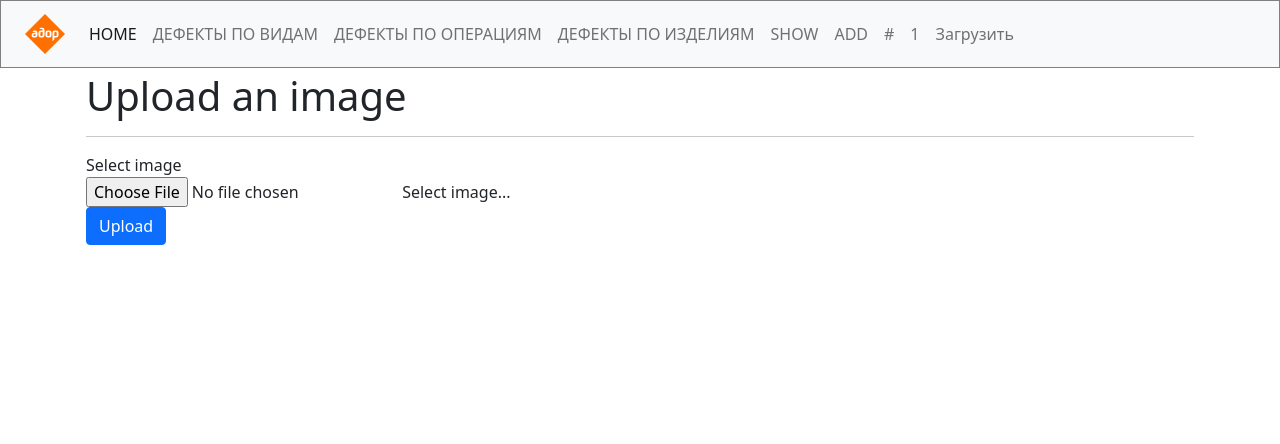
After one commit to DjonnyLem/catalog, a Flask app: page /upload in a window 1280 px wide. The commit adds this page. Shown: the top 444 px of the page. Run offline with Flask 2, Linux system fonts and the light colour scheme; some libraries are stand-ins or nearby versions.

Commit message:
26/04/2021 16:16

```diff
--- a/app.py
+++ b/app.py
@@ -2,7 +2,7 @@ from flask import Flask, render_template, url_for, request, redirect, flash
 from flask_sqlalchemy import SQLAlchemy
 from datetime import datetime
 from menu import menu
-
+#import upload
 
 
 app = Flask(__name__)
@@ -199,6 +199,73 @@ def defect():
     return render_template("defect.html")
 
 
+#app.config["IMAGE_UPLOADS"] = "/home/tech-3/Рабочий стол/test/app/static/img/uploads"
+#app.config["IMAGE_UPLOADS"] = "/home/lem/PROJECTS/test/app/static/img/uploads"
+app.config["ALLOWED_IMAGE_EXTENSIONS"] = ["JPEG", "JPG", "PNG", "GIF"]
+app.config["MAX_IMAGE_FILESIZE"] = 4 * 1024 * 1024
+
+
+
+def allowed_image(filename):
+
+        if not "." in filename:
+                return False
+
+        ext = filename.rsplit(".", 1)[1]
+
+        if ext.upper() in app.config["ALLOWED_IMAGE_EXTENSIONS"]:
+                return True
+        else:
+                return False
+
+def allowed_image_filesize(filesize):
+
+        if int(filesize) <= app.config["MAX_IMAGE_FILESIZE"]:
+                return True
+        else:
+                return False
+
+
+@app.route("/upload", methods=["GET", "POST"])
+def upload():
+
+        if request.method == "POST":
+
+                if request.files:
+
+                        if "filesize" in request.cookies:
+
+                                if not allowed_image_filesize(request.cookies["filesize"]):
+                                        print("Filesize exceeded maximum limit")
+                                        return redirect(request.url)
+
+                        image = request.files["image"]
+
+                        if image.filename == "":
+                                print("No filename")
+                                return redirect(request.url)
+
+                        if allowed_image(image.filename):
+                                filename = secure_filename(image.filename)
+
+                                image.save(os.path.join(app.config["IMAGE_UPLOADS"], filename))
+
+                                print("Image saved")
+
+                                return redirect(request.url)
+
+                        else:
+                                print("That file extension is not allowed")
+                                return redirect(request.url)
+
+        return render_template("upload.html")
+
+if __name__ == "__main__":
+    app.run(debug=True)
+
+
+
+
 #    def __repr__(self):
 #        return '<Article %r>' % self.id
 
@@ -287,7 +354,3 @@ def defect():
 #            return "При добавлении статьи произошла ошибка"
 #    else:
 #        return render_template("create-article.html")
-
-
-if __name__ == "__main__":
-    app.run(debug=True)
--- a/templates/base1.html
+++ b/templates/base1.html
@@ -16,6 +16,7 @@
 <body>
 
   <style>
+
     .bd-placeholder-img {
       font-size: 1.125rem;
       text-anchor: middle;
@@ -33,8 +34,8 @@
 
 
   <!-- Custom styles for this template -->
-  <link href="navbar-top-fixed.css" rel="stylesheet">
 
+<link rel="stylesheet" href="{{ url_for('static', filename='css/navbar-top-fixed.css') }}" type="text/css">
 
   </head>
 
@@ -77,6 +78,9 @@
             <li class="nav-item">
               <a class="nav-link" href="/1">1</a>
             </li>
+            <li class="nav-item">
+              <a class="nav-link" href="/upload">Загрузить</a>
+            </li>
 
 {% for el in menu %}
             <li class="nav-item">
--- /dev/null
+++ b/templates/upload.html
@@ -0,0 +1,43 @@
+{% extends "base1.html" %}
+
+{% block title %}Upload{% endblock %}
+
+{% block body %}
+
+<div class="container">
+  <div class="row">
+    <div class="col">
+
+      <h1>Upload an image</h1>
+      <hr>
+
+      <form action="/upload-image" method="POST" enctype="multipart/form-data">
+
+        <div class="form-group">
+          <label>Select image</label>
+          <div class="custom-file">
+            <input type="file" class="custom-file-input" name="image" id="image" oninput="filesize(this);">
+            <label class="custom-file-label" for="image">Select image...</label>
+          </div>
+        </div>
+
+                <button type="submit" class="btn btn-primary">Upload</button>
+
+      </form>
+
+    </div>
+  </div>
+</div>
+
+{% endblock %}
+
+{% block script %}
+<script>
+
+  function filesize(elem) {
+
+    document.cookie = `filesize=${elem.files[0].size}`;
+  }
+
+</script>
+{% endblock %}
```
Also changed, not shown: upload.py (added, +61 -0 lines), static/css/navbar-top-fixed.css (renamed from templates/navbar-top-fixed.css).
